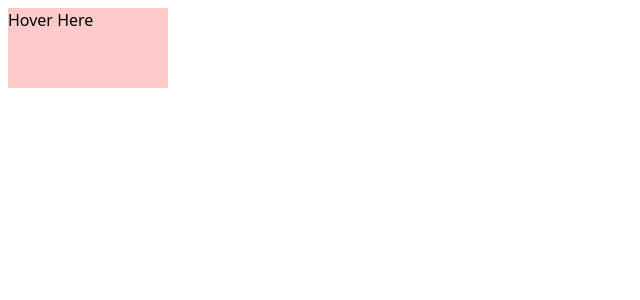
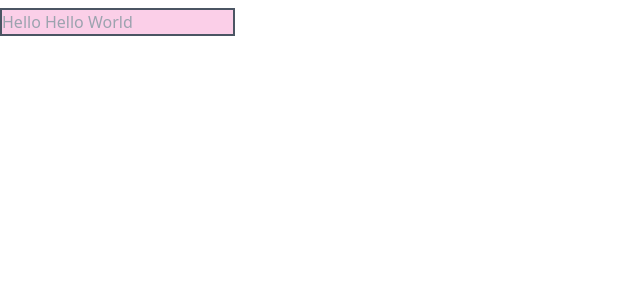
Before and after one commit to soAcademy/workshop-state-and-event, a React (Create React App) app: page / in a window 1280 px wide. Shown: the top 300 px of the page, without its empty margins (0-640 px from the left). Built offline with nearby package versions, Linux system fonts and the light colour scheme.

Commit message:
feat:onSelect Event6

```diff
--- a/src/App.js
+++ b/src/App.js
@@ -3,7 +3,7 @@ import Event2 from "./Events/Event2";
 import Event3 from "./Events/Event3";
 import Event4 from "./Events/Event4";
 import Event5 from "./Events/Event5";
-// import Event6 from "./EventsAnswer/Event6";
+import Event6 from "./Events/Event6";
 // import Event7 from "./EventsAnswer/Event7";
 // import Event8 from "./EventsAnswer/Event8";
 
@@ -34,8 +34,8 @@ const App = () => {
       {/* <Event2 /> */}
       {/* <Event3 /> */}
       {/* <Event4 /> */}
-      <Event5 />
-      {/* <Event6 /> */}
+      {/* <Event5 /> */}
+      <Event6 />
       {/* <Event7 /> */}
       {/* <Event8 /> */}
 
--- /dev/null
+++ b/src/Events/Event6.js
@@ -0,0 +1,13 @@
+import React from "react";
+
+const Event6 = () => {
+  return (
+    <input
+      className="my-2 bg-pink-200 border-2 border-gray-600"
+      onSelect={() => console.log("Selected!")}
+      placeholder="Hello Hello World"
+    />
+  );
+};
+
+export default Event6;
```
